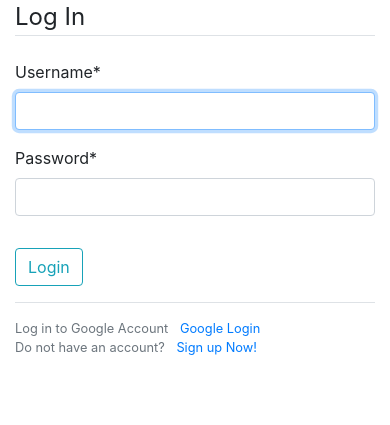
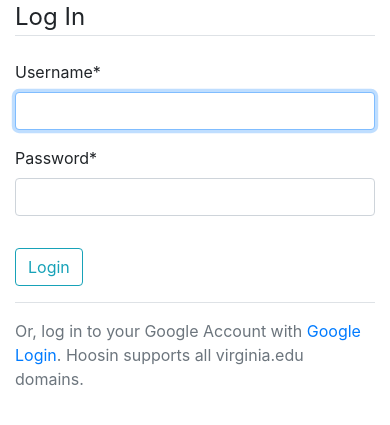
Before and after one commit to Terry0923/Hoosin-app, a Django app: page /login/ in a window 390 px wide. Shown: the part 141-566 px from the top of the page. Run offline with Django 3.2, Linux system fonts and the light colour scheme; some libraries are stand-ins or nearby versions.

Commit message:
cosmetic changes

```diff
--- a/profiles/templates/profiles/base.html
+++ b/profiles/templates/profiles/base.html
@@ -10,21 +10,21 @@
 </head>
 <body>
     <div class="page-header">
-        <div class="row align-self-center" >
-        <div class="col-md-5">
+        <div class="row align-self-center">
+            <div class="col-md-4">
                 <div class="actual-logo">
                     <div class="logo-cont"><p >Hoos</p></div>
                     <img class="logo" src="{% static 'profiles/logo.png' %}">
                 </div>
             </div>
-        <div class="col-md-7">
+            <div class="col-md-8">
                 <div class="center-nav">
                     <div class="search">
                         <input type="search" style="width: 15vw !important;" class="form-control" value="search...">
                     </div>
                     <div class="other-nav">
                       {% if user.is_authenticated %}
-                  <p> <a href="{% url 'profiles:student-index' %}"> students</a> | <a href=""> clubs</a> | <a href={% url 'profile' %}>profile</a> | <a href={% url 'logout' %}>logout</a></p>
+                      <p> <a href="{% url 'profiles:student-index' %}"> students</a> | <a href="{% url 'profiles:club-index' %}"> clubs</a> | <a href="{% url 'profile' %}">profile</a> | <a href="{% url 'logout' %}">logout</a></p>
                       {% else %}
                       <p> <a href="{% url 'register' %}"> register</a> | <a href="{% url 'login' %}">login</a></p>
                        {% endif %}
--- a/profiles/templates/profiles/login.html
+++ b/profiles/templates/profiles/login.html
@@ -13,13 +13,10 @@
             </div>
         </form>
         <div class="border-top pt-3">
-            <small class="text-muted">
-                Log in to Google Account <a class="ml-2" href="{% url 'social:begin' 'google-oauth2' %}">Google Login</a>
-            </small>
+            <p class="text-muted">
+                Or, log in to your Google Account with <a href="{% url 'social:begin' 'google-oauth2' %}">Google Login</a>. Hoosin supports all virginia.edu domains.
+            </p>
         </div>
-            <small class="text-muted">
-                Do not have an account? <a class="ml-2" href="{% url 'register' %}">Sign up Now!</a>
-            </small>
         </div>
     </div>
 {% endblock content %}
```
Lines whose indentation alone changed are shown as unchanged.
